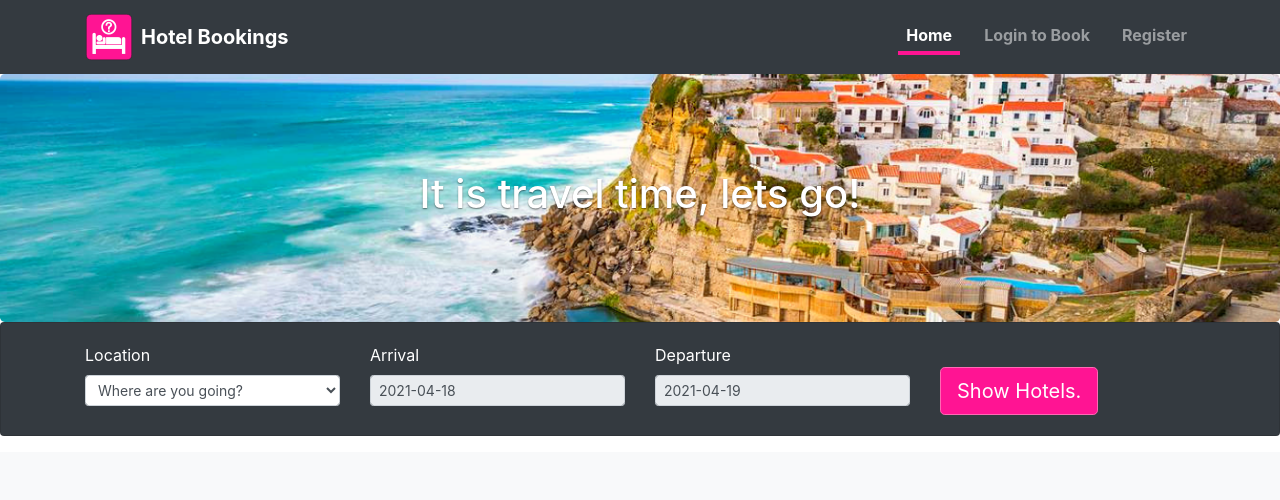
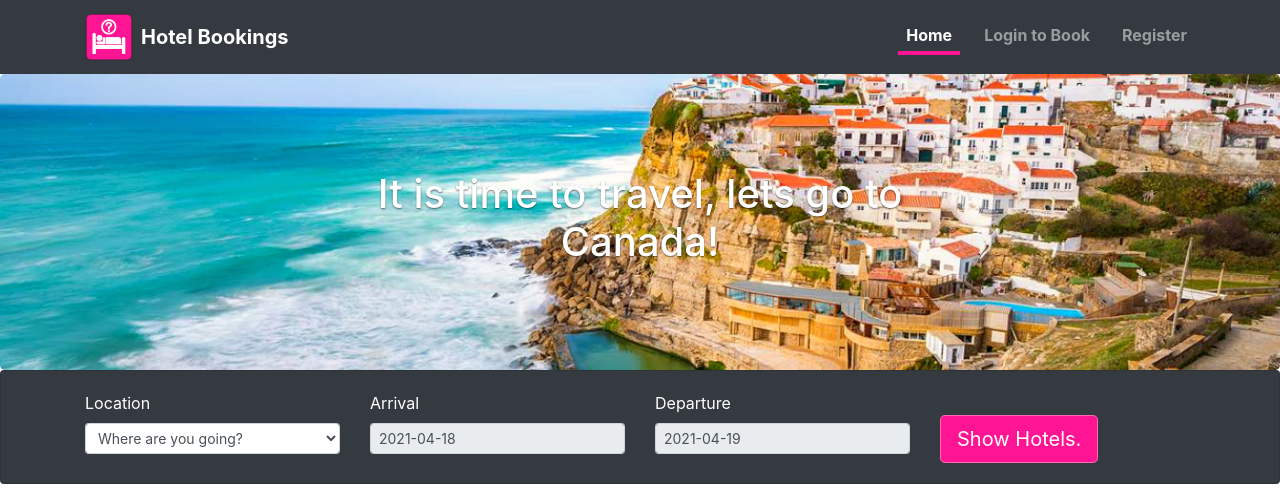
Before and after one commit to jeff-hickey/travel, a Django app: page / in a window 1280 px wide. Shown: the top 500 px of the page. Run offline with Django 3.2, Linux system fonts and the light colour scheme; data comes from the database, SQL or seed files in the repository; both versions use the stored data as it was after the commit; some libraries are stand-ins or nearby versions.

Commit message:
Changed the title.

```diff
--- a/hotel/templates/hotel/index.html
+++ b/hotel/templates/hotel/index.html
@@ -3,7 +3,7 @@
 {% block body %}
     <section class="jumbotron text-center bg-image" style="background-color: dimgray">
         <div class="container">
-            <h1 class="white-shadow-text">It is travel time, lets go!</h1>
+            <h1 class="white-shadow-text">It is time to travel, lets go to Canada!</h1>
         </div>
         <div class="container">
             <div class="row">
```
Also changed, not shown: db.sqlite3.
